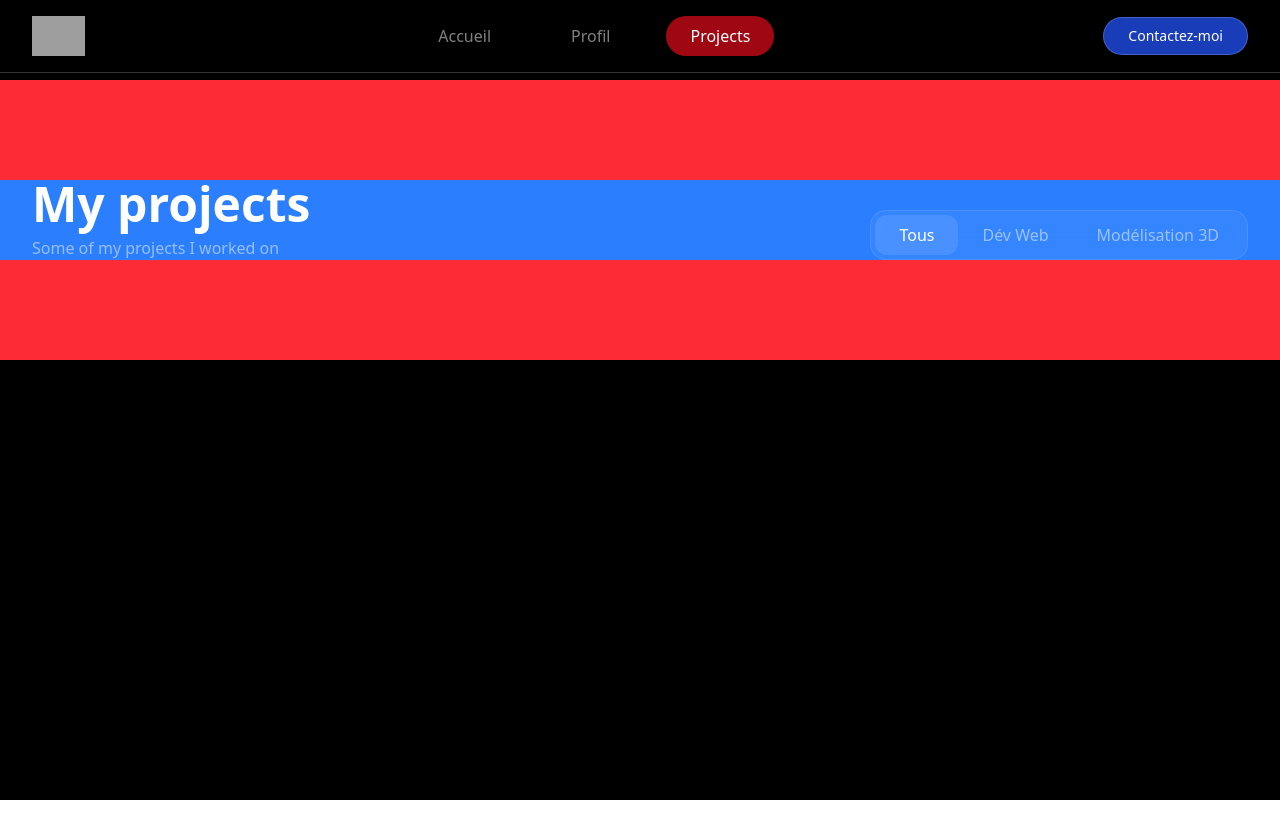
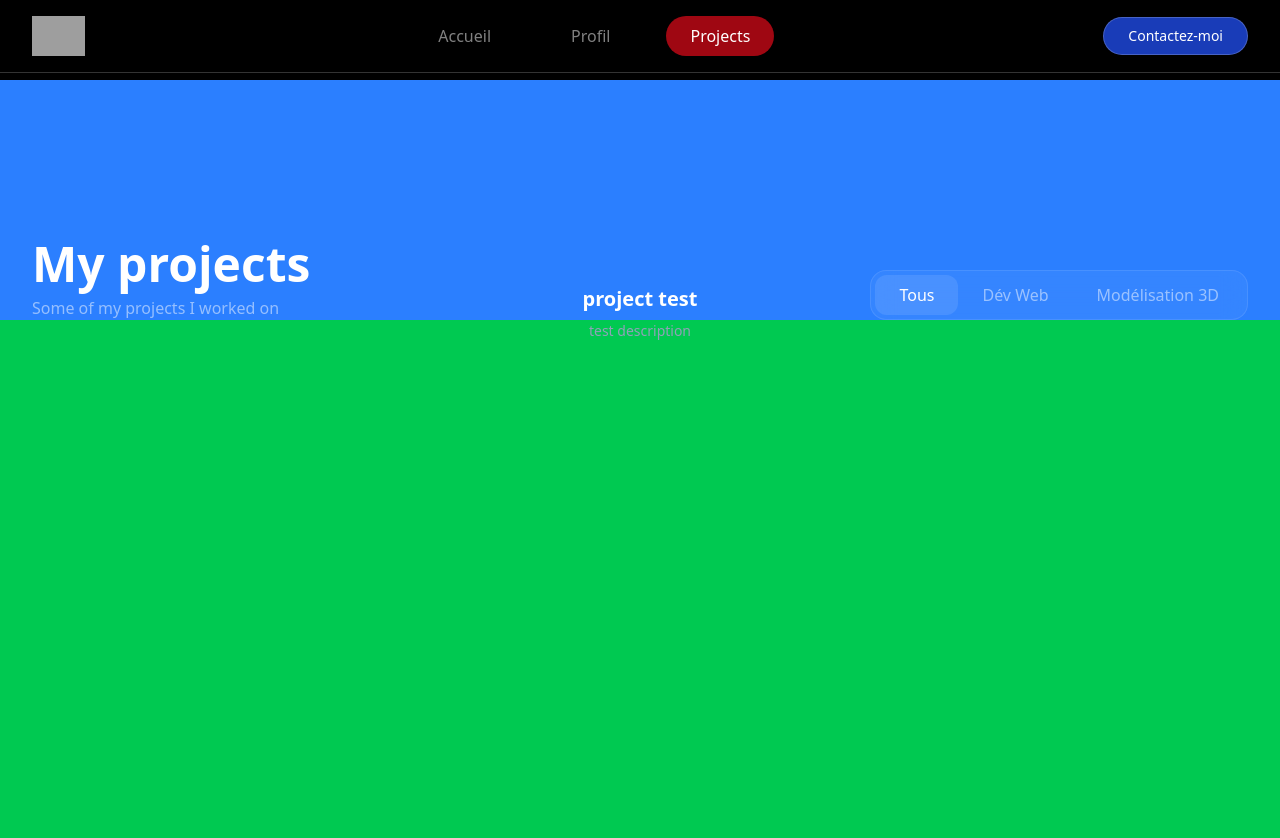
Before and after one commit to Ormatori7/PortofolioV3, a React (Vite) app: page / in a window 1280 px wide. Both pictures are taken after a click on the button "Projects". Shown: the top 838 px of the page. Before the commit the page ends 800 px from the top, so only its background shows below. Built offline with nearby package versions, Linux system fonts and the light colour scheme; grey boxes are pictures that could not be loaded.

Commit message:
backupProjects

```diff
--- /dev/null
+++ b/src/components/projectsCard.jsx
@@ -0,0 +1,7 @@
+function ProjectsCardFunction({ titre, description, image }) {
+  return <div className="h-0.5 bg-red/500 text-white flex flex-col items-center justify-center">
+    <h3 className="text-xl font-bold text-white mb-2">{titre}</h3>
+    <p className="text-slate-400 text-sm mb-4">{description}</p>
+  </div>;
+}
+export default ProjectsCardFunction;
--- a/src/pages/Projects.jsx
+++ b/src/pages/Projects.jsx
@@ -1,22 +1,30 @@
+import ProjectsCardFunction from "../components/projectsCard";
+
 function TelecommandeProjects(texte, action) {
   return (
     <>
       {" "}
       {/* Le parent unique commence ici */}
-      <button onClick={() => setPage("Acceuil")} className="...">Tous</button>
+      <button onClick={() => setPage("Acceuil")} className="...">
+        Tous
+      </button>
       <button className="...">Dév Web</button>
       <button className="...">Modélisation 3D</button>
     </> // Le parent unique s'arrête ici
   );
 }
 
-
-
 function ProjectsFunction() {
+  const projectsCard = [
+    {
+      titre: "project test",
+      description: "test description",
+      image: "/Images/0001.png",
+    },
+  ];
   return (
-    <section className="overflow-hidden flex text-white">
-      <div className="w-full py-25 bg-red-500">
-        <div className="max-w-[1500px] mx-auto flex justify-between items-end px-8 bg-blue-500">
+    <section className="overflow-hidden flex flex-col text-white">
+      <div className="min-h-[30vh] mx-auto flex justify-between items-end px-8 bg-blue-500 w-full">
         <div className="flex flex-col gap-2">
           <h2 className="text-5xl font-bold text-white">My projects</h2>
           <p className="text-white/50">Some of my projects I worked on</p>
@@ -34,6 +42,18 @@ function ProjectsFunction() {
           </button>
         </div>
       </div>
+
+      <div className="bg-green-500 min-h-screen">
+        <div className="">
+          {projectsCard.map(({ titre, description, image }, index) => (
+            <ProjectsCardFunction
+              key={index}
+              titre={titre}
+              description={description}
+              image={image}
+            />
+          ))}
+        </div>
       </div>
     </section>
   );
```
Lines whose indentation alone changed are shown as unchanged.
